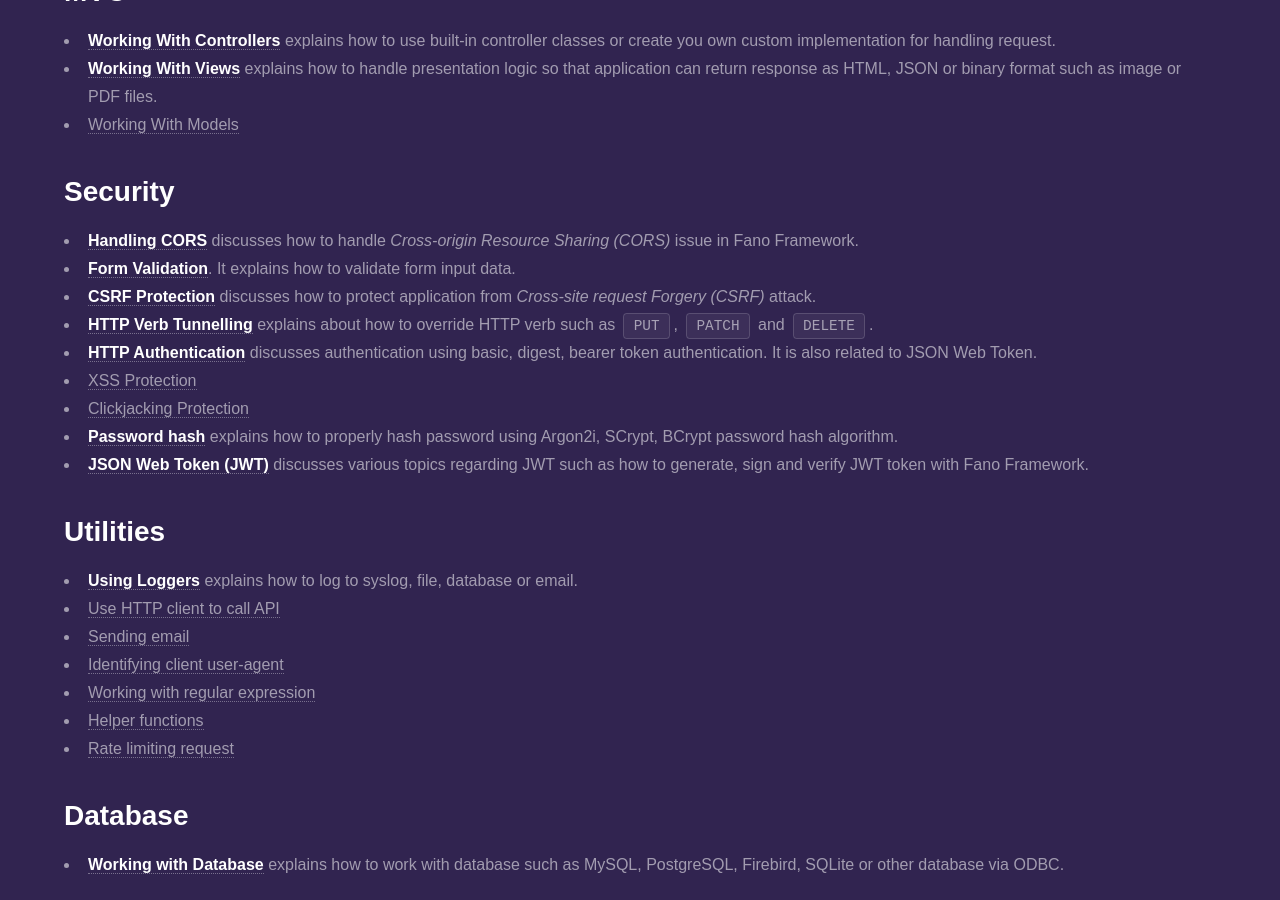
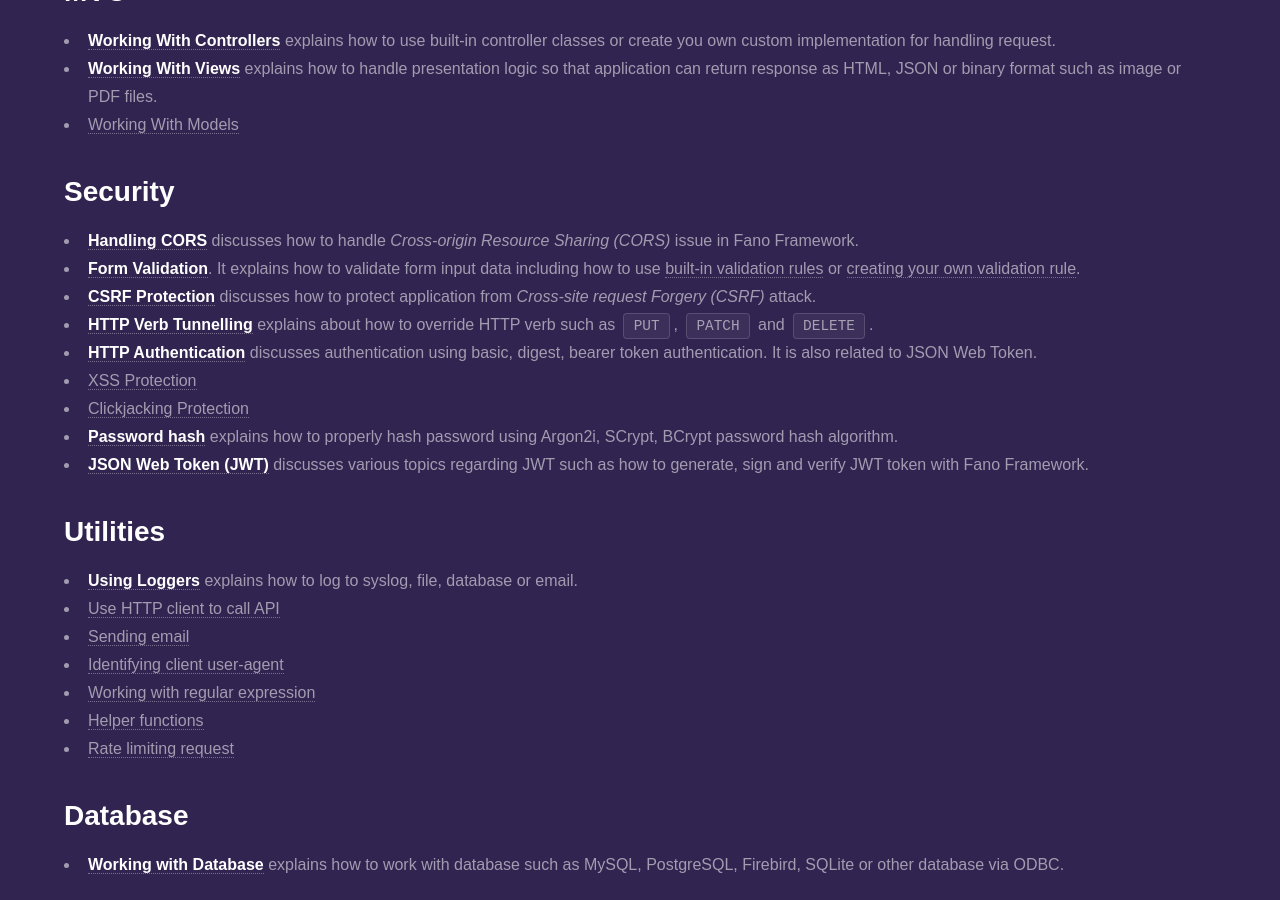
Before and after one commit to fanoframework/fanoframework.github.io, a Jekyll site: the page built from documentation/index.md, in a window 1280 px wide and 900 px high, scrolled down 924 px. Built offline with Jekyll 4.4.1, drawn with Linux system fonts in a browser that asks for light colours; our own code applies the rules of GitHub Pages for plain Markdown files.

Commit message:
add reference to built-in validation rules

```diff
--- a/documentation/index.md
+++ b/documentation/index.md
@@ -37,7 +37,7 @@ description: Documentation and developer's resources for Fano Framework, web app
 ## Security
 
 - **[Handling CORS](/security/handling-cors)** discusses how to handle *Cross-origin Resource Sharing (CORS)* issue in Fano Framework.
-- **[Form Validation](/security/form-validation)**. It explains how to validate form input data.
+- **[Form Validation](/security/form-validation)**. It explains how to validate form input data including how to use [built-in validation rules](/security/form-validation/built-in-validation-rules/) or [creating your own validation rule]((/security/form-validation#writing-your-own-validation-rule)).
 - **[CSRF Protection](/security/csrf-protection)** discusses how to protect application from *Cross-site request Forgery (CSRF)* attack.
 - **[HTTP Verb Tunnelling](/security/http-verb-tunnelling)** explains about how to override HTTP verb such as `PUT`, `PATCH` and `DELETE`.
 - **[HTTP Authentication](/security/http-authentication)** discusses authentication using basic, digest, bearer token authentication. It is also related to JSON Web Token.
```
Also changed, not shown: security/form-validation/index.md (+2 -2 lines).
